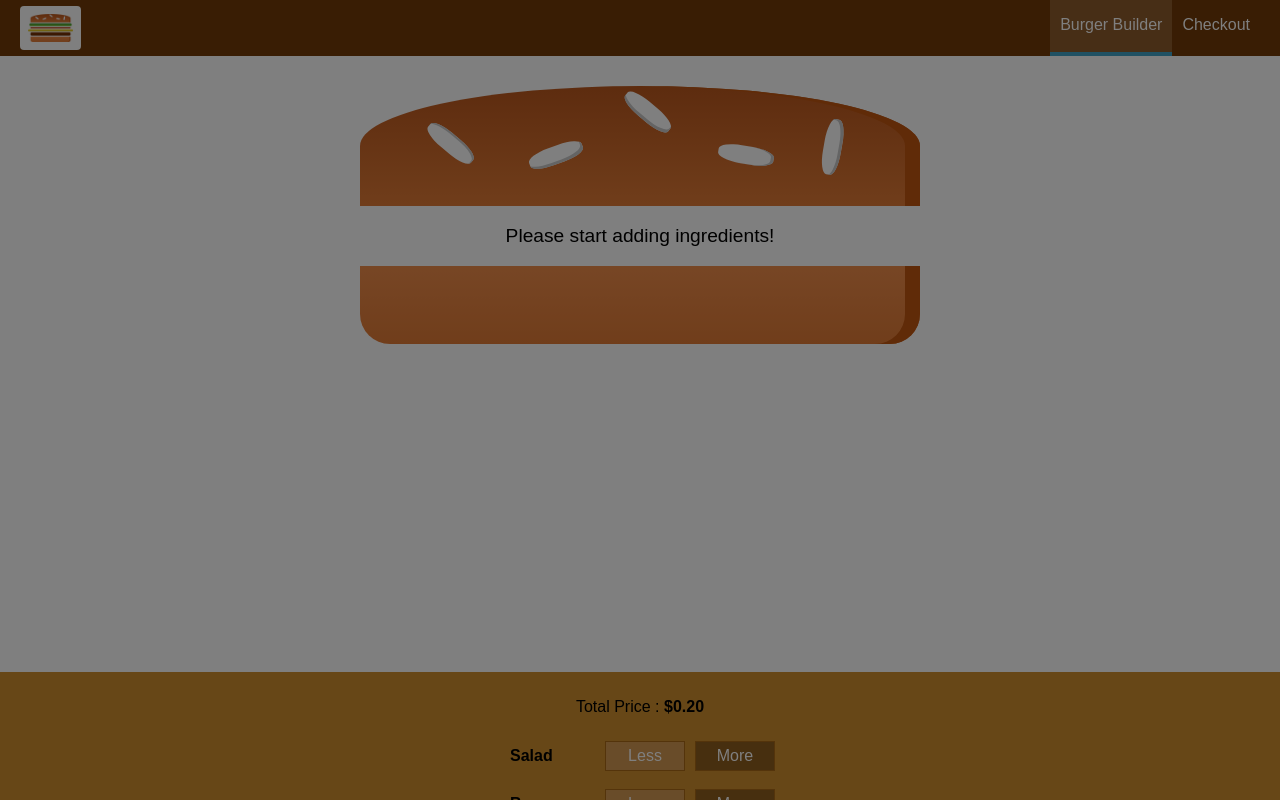
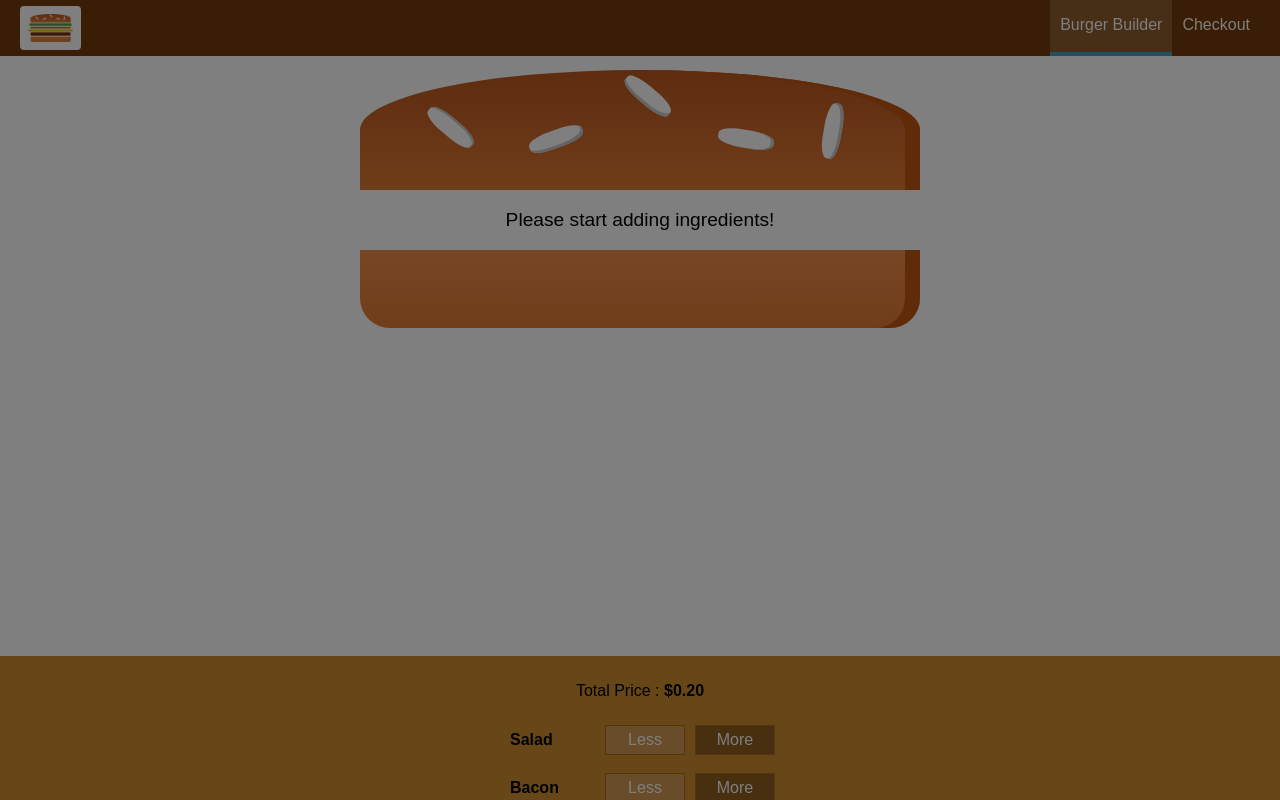
Before and after one commit to devferret/react-burger-builder, a React app: page / in a window 1280 px wide. Shown: the top 800 px of the page. Built offline with nearby package versions, Linux system fonts and the light colour scheme.

Commit message:
Fix burger builder margin.

```diff
--- a/src/components/Layout/Layout.css
+++ b/src/components/Layout/Layout.css
@@ -1,3 +1,3 @@
 .Content {
-  margin-top: 72px;
+  margin-top: 56px;
 }
```
